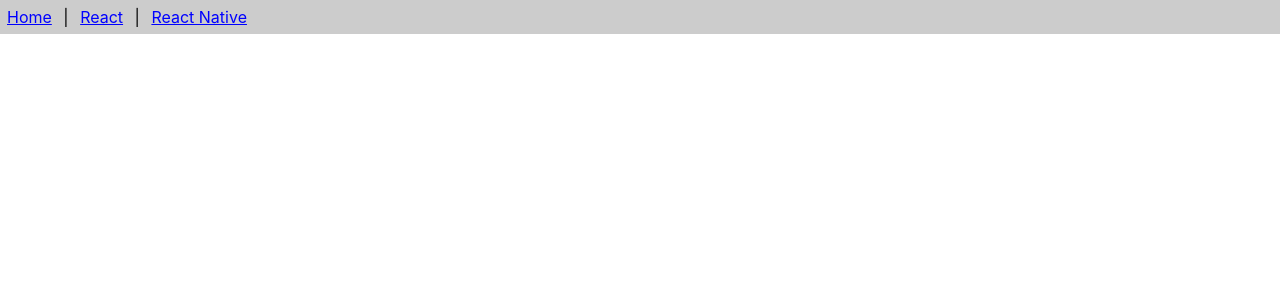
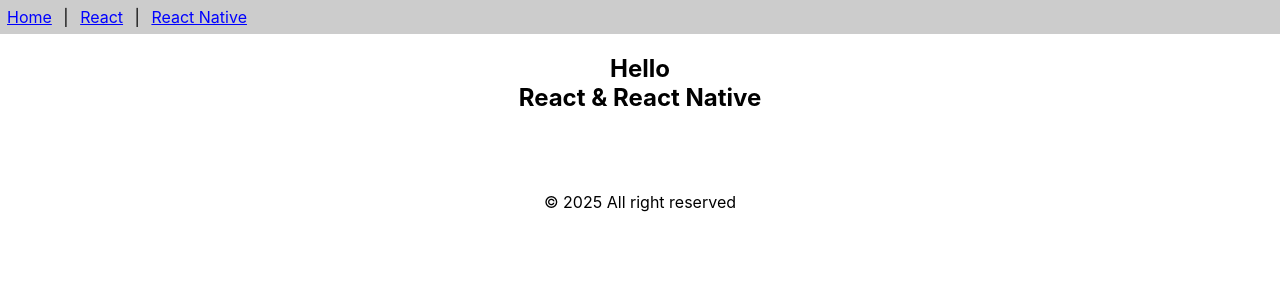
Before and after one commit to s6703052411350-sketch/app1, a React (Create React App) app: page / in a window 1280 px wide. Shown: the top 300 px of the page. Built offline with nearby package versions, Linux system fonts and the light colour scheme.

Commit message:
Function Components
Function Components

```diff
--- a/src/App.js
+++ b/src/App.js
@@ -1,12 +1,12 @@
 import logo from './logo.svg';
 import './App.css';
 import React from 'react';
-import { Header } from './func-components';
+import { Content, Footer, Header } from './func-components';
 
 
 function App() {
 return (
-  [<Header/>]
+  [<Header/>,<Content/>,<Footer/>]
 )
 
 }
--- a/src/func-components.js
+++ b/src/func-components.js
@@ -15,3 +15,18 @@ export function Header(){
         </div>
     )
 }
+export function Content(){
+    return(
+        <div style={{textAlign:'center'}}>
+            <h2>Hello <br/> React & React Native</h2>
+            <br/><br/><br/>
+        </div>
+    )
+}
+export const Footer=()=>{
+    return(
+        <div style={{textAlign:'center'}}>
+            &copy; {new Date().getFullYear()} All right reserved
+        </div>
+    )
+}
```
